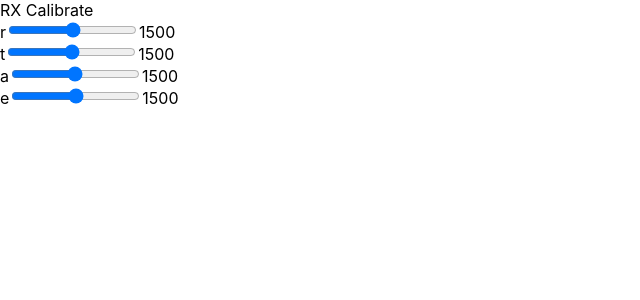
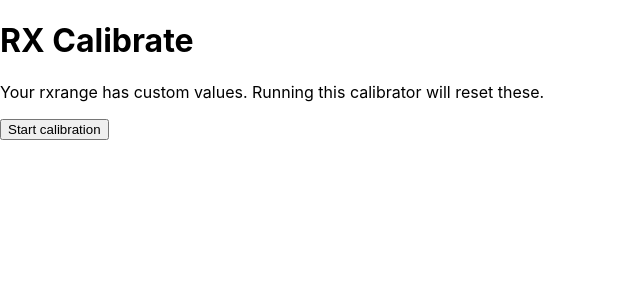
Before and after one commit to ademuk/tx-calibrate-poc, a React (Create React App) app: page / in a window 1280 px wide. Shown: the top 300 px of the page, without its empty margins (0-640 px from the left). Built offline with nearby package versions, Linux system fonts and the light colour scheme.

Commit message:
Add calibrate steps

```diff
--- a/src/App.js
+++ b/src/App.js
@@ -1,24 +1,28 @@
-import React, { useState} from 'react';
+import React, {useState} from 'react';
+import Calibrator from './calibrate/Calibrator';
 import TX from './tx/Tx';
 
 import './App.css';
 
-const DEFAULT_CHANNEL_VALUE = 1500;
 
 export default () => {
-  const [txValue, setTxValue] = useState({
-    t: DEFAULT_CHANNEL_VALUE,
-    a: DEFAULT_CHANNEL_VALUE,
-    e: DEFAULT_CHANNEL_VALUE,
-    r: DEFAULT_CHANNEL_VALUE
-  });
+  const [showTx, setShowTx] = useState(false);
+
+  const [txValue, setTxValue] = useState([
+    1500,
+    1500,
+    1500,
+    1500
+  ]);
 
   return (
     <div className="App">
       <header className="App-header">
-        RX Calibrate
+        <h1>RX Calibrate</h1>
       </header>
-      <TX onChange={value => setTxValue({...txValue, ...value})} values={txValue} />
+      <Calibrator onStartCalibration={() => setShowTx(true)} txValues={txValue} />
+
+      {showTx && <TX onChange={setTxValue} values={txValue} />}
     </div>
   )
 }
--- /dev/null
+++ b/src/calibrate/Calibrator.js
@@ -0,0 +1,28 @@
+import React, {useState} from 'react';
+import Initial from './steps/Initial'
+import Calibrate from './steps/Calibrate'
+
+const steps = {
+  INITIAL: 'initial',
+  START: 'start'
+};
+
+export default ({onStartCalibration, txValues}) => {
+  const [step, setStep] = useState('initial');
+
+  function handleStartCalibration() {
+    setStep(steps.START);
+    onStartCalibration();
+  }
+
+  function handleDone() {
+
+  }
+
+  return (
+    <>
+      {step === steps.INITIAL && <Initial onStart={handleStartCalibration} />}
+      {step === steps.START && <Calibrate txValues={txValues} onDone={handleDone} />}
+    </>
+  )
+}
--- /dev/null
+++ b/src/calibrate/steps/Calibrate.js
@@ -0,0 +1,72 @@
+import React, {useState} from 'react';
+import ChannelDetect from './start/ChannelDetect';
+
+
+const CHANNELS = [
+  'Throttle',
+  'Yaw',
+  'Pitch',
+  'Roll'
+];
+
+
+export default ({txValues, onDone}) => {
+
+  if (txValues === null) {
+    return 'Loading'
+  }
+
+  const [currentChannel, setCurrentChannel] = useState(0);
+  const [detectedChannels, setDetectedChannels] = useState({});
+  const [detectedRxRanges, setDetectedRxRanges] = useState({});
+
+  function onNext() {
+    setCurrentChannel(currentChannel + 1);
+  }
+
+  function handleDetect(channel) {
+    setDetectedChannels({
+      ...detectedChannels,
+      [currentChannel]: channel
+    });
+  }
+
+  function handleRange(min, max) {
+    setDetectedRxRanges({
+      ...detectedRxRanges,
+      [currentChannel]: [min, max]
+    })
+  }
+
+  return <div>
+    {JSON.stringify(detectedChannels)}
+    {JSON.stringify(detectedRxRanges)}
+    {txValues.map((value, i) => {
+      return (
+        <div key={i}>
+          {value}
+          {Object.values(detectedChannels).indexOf(i) > -1 && CHANNELS[Object.values(detectedChannels).indexOf(i)]}
+          {Object.values(detectedRxRanges).indexOf(i) > -1 && detectedRxRanges[Object.values(detectedChannels).indexOf(i)]}
+        </div>
+      )
+    })}
+
+    {CHANNELS.map((channel, i) => {
+      return currentChannel === i &&
+        <ChannelDetect name={channel}
+                       txValues={txValues}
+                       detectedChannels={detectedChannels}
+                       onDetect={handleDetect}
+                       onRange={handleRange}
+                       key={channel} />
+    })}
+
+    {currentChannel < CHANNELS.length - 1 &&
+    <button onClick={onNext} disabled={currentChannel === Object.keys(detectedChannels).length}>
+      Next
+    </button>}
+
+    {currentChannel === CHANNELS.length - 1 &&
+    <button onClick={onDone} disabled={currentChannel === Object.keys(detectedChannels).length}>Done</button>}
+  </div>
+}
--- /dev/null
+++ b/src/calibrate/steps/Initial.js
@@ -0,0 +1,15 @@
+import React from 'react';
+import useMsp from "../../msp/useMsp";
+
+export default ({onStart}) => {
+  const channels = useMsp('rxrange');
+  const isRxRangeNonDefault = channels => channels.some(([min, max]) => min !== 1000 || max !== 2000);
+
+  return channels === null ? 'Loading' : <div>
+    {isRxRangeNonDefault(channels) && <p>Your rxrange has custom values. Running this calibrator will reset these.</p>}
+
+    <button onClick={onStart}>Start calibration</button>
+
+    {false && channels.map(([min, max], i) => <div key={i}>{min} - {max}</div>)}
+  </div>
+}
--- /dev/null
+++ b/src/calibrate/steps/start/ChannelDetect.js
@@ -0,0 +1,38 @@
+import React, {useState} from 'react';
+
+const MATCH_THRESHOLD = 450;
+
+export default ({name, txValues, detectedChannels, onDetect, onRange}) => {
+  const [initialTxValues, setCurrentTxValues] = useState(txValues);
+  const [initialMins, setMins] = useState(txValues);
+  const [initialMaxs, setMaxs] = useState(txValues);
+
+  function anyValuesMeetThreshold(currentValues, newValues) {
+    return currentValues.findIndex((channel, i) => {
+      return Math.abs(channel - newValues[i]) > MATCH_THRESHOLD
+    })
+  }
+
+  const match = anyValuesMeetThreshold(initialTxValues, txValues);
+
+  if (match > -1) {
+    Object.values(detectedChannels).indexOf(match) === -1 && onDetect(match, initialMins[match], initialMaxs[match]);
+  }
+
+  const maxVals = txValues.map((val, i) => Math.max(initialMaxs[i], val));
+  const minVals = txValues.map((val, i) => Math.min(initialMins[i], val));
+
+  if (!initialMaxs.every((val, i) => val === maxVals[i])) {
+    setMaxs(maxVals);
+    onRange(minVals[match], maxVals[match])
+  }
+
+  if (!initialMins.every((val, i) => val === minVals[i])) {
+    setMins(minVals);
+    onRange(minVals[match], maxVals[match])
+  }
+
+  return (
+    <p>Move {name} to extremes</p>
+  )
+}
--- /dev/null
+++ b/src/msp/useMsp.js
@@ -0,0 +1,23 @@
+import { useState, useEffect } from 'react';
+
+const MOCK_RXRANGE = [
+  [1000, 2001],
+  [1000, 2000],
+  [1000, 2000],
+  [1000, 2000]
+];
+
+const MOCKS = {
+  rxrange: MOCK_RXRANGE
+};
+
+export default function useMsp(key) {
+  const [value, setValue] = useState(null);
+
+  useEffect(() => {
+    //TODO MSP API
+    setTimeout(() => setValue(MOCKS[key]), 10)
+  });
+
+  return value;
+}
--- /dev/null
+++ b/src/tx/Channel.js
@@ -0,0 +1,15 @@
+import React from 'react';
+
+
+export default ({label, value, onChange, options}) => {
+  return <div>
+    {label}
+    <input
+      type="range"
+      min={options.min} max={options.max}
+      value={value}
+      onChange={event => onChange(event.target.value)}
+      step={1} />
+    {value}
+  </div>
+}
--- a/src/tx/Gimbal.js
+++ /dev/null
@@ -1,30 +0,0 @@
-import React from 'react';
-
-
-export default ({labels, values, onChange, options}) => {
-
-  const STEP = 1;
-
-  return <>
-    <div>
-      {labels.x}
-      <input
-        type="range"
-        min={options.min} max={options.max}
-        value={values.x}
-        onChange={event => onChange({x: event.target.value})}
-        step="1"/>
-      {values.x}
-    </div>
-    <div>
-      {labels.y}
-      <input
-        type="range"
-        min={options.min} max={options.max}
-        value={values.y}
-        onChange={event => onChange({y: event.target.value})}
-        step={STEP} />
-      {values.y}
-    </div>
-  </>
-}
--- a/src/tx/Tx.js
+++ b/src/tx/Tx.js
@@ -1,30 +1,29 @@
 import React from 'react';
-import Gimbal from './Gimbal'
+import Channel from './Channel'
 
 
 export default ({onChange, values}) => {
   const CHANNEL_MIN = 1000;
   const CHANNEL_MAX = 2000;
 
-  const leftGimbalMapping = {x: 'r', y: 't'};
-  const rightGimbalMapping = {x: 'a', y: 'e'};
-
-  function mapValue(value, mapping) {
-    return Object.keys(value).reduce((prev, curr) => {
-      prev[mapping[curr]] = value[curr];
-      return prev;
-    }, {});
-  }
+  const [t, a, e, r] = values;
 
   return <div>
-    <Gimbal labels={leftGimbalMapping}
-            values={{x: values.r, y: values.t}}
-            onChange={value => onChange(mapValue(value, leftGimbalMapping))}
+    <Channel label="T"
+            value={t}
+            onChange={value => onChange([value, a, e, r])}
             options={{min: CHANNEL_MIN, max: CHANNEL_MAX}} />
-
-    <Gimbal labels={rightGimbalMapping}
-            values={{x: values.a, y: values.e}}
-            onChange={value => onChange(mapValue(value, rightGimbalMapping))}
-            options={{min: CHANNEL_MIN, max: CHANNEL_MAX}}/>
+    <Channel label="A"
+             value={a}
+             onChange={value => onChange([t, value, e, r])}
+             options={{min: CHANNEL_MIN, max: CHANNEL_MAX}} />
+    <Channel label="E"
+             value={e}
+             onChange={value => onChange([t, a, value, r])}
+             options={{min: CHANNEL_MIN, max: CHANNEL_MAX}} />
+    <Channel label="R"
+             value={r}
+             onChange={value => onChange([t, a, e, value])}
+             options={{min: CHANNEL_MIN, max: CHANNEL_MAX}} />
   </div>
 }
```
